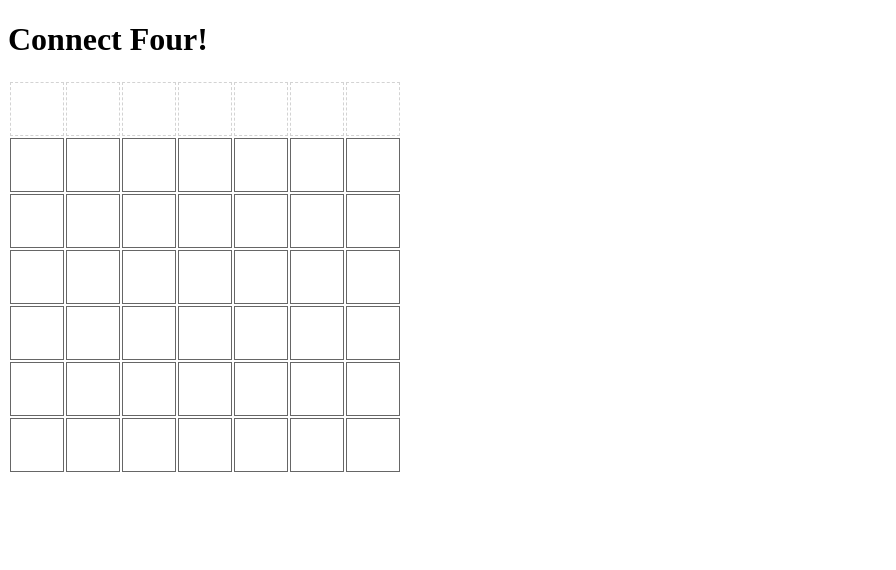
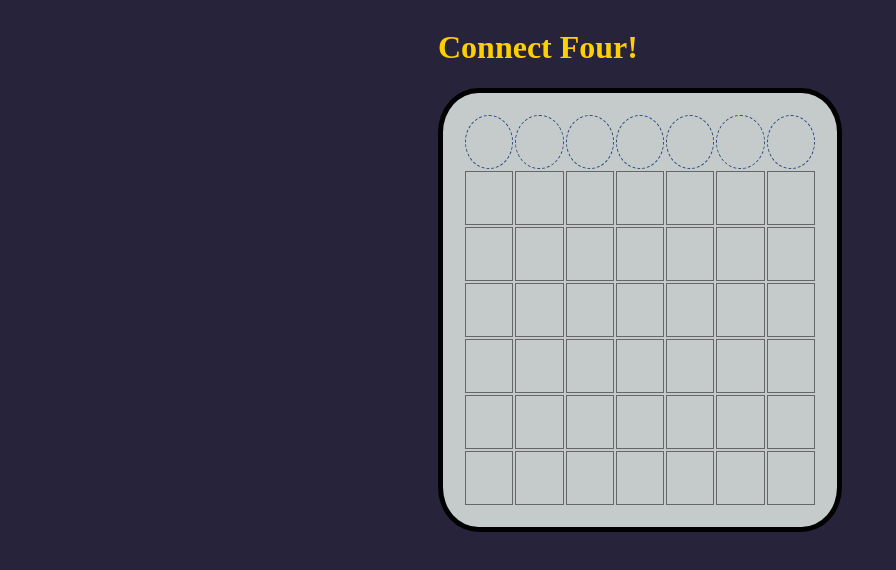
Before and after one commit to sterlingfire/connectFour, a plain HTML site: page index.html in a window 1280 px wide. Shown: the whole page, without its empty margins (0-896 px from the left). Drawn offline with Linux system fonts and the light colour scheme.

Commit message:
Added CSS

```diff
--- a/connect4.css
+++ b/connect4.css
@@ -1,5 +1,18 @@
 /* game board table */
-
+body {
+  background: rgba(39, 35, 58, 1);
+  display: flex;
+  justify-content: center;
+  align-items: center;
+  flex-direction: column;
+}
+#board {
+ /*stuff*/
+ padding: 5%;
+ border: 5px solid black;
+ border-radius: 10%;
+ background: rgba(196, 203, 202, 1);
+}
 #board td {
   width: 50px;
   height: 50px;
@@ -18,19 +31,23 @@
 
 /* TODO: make pieces red/blue,  depending on player 1/2 piece */
 .red {
-  background: red;
+  background: rgba(114, 0, 38, 1);
 }
 
 .blue {
-  background: blue;
+  background:rgba(44, 73, 127, 1);
 }
 
 /* column-top is table row of clickable areas for each column */
 
 #column-top td {
-  border: dashed 1px lightgray;
+  border: dashed 1px rgba(44, 73, 127, 1);
+  border-radius: 50%;
 }
 
 #column-top td:hover {
-  background-color: gold;
+  background-color: rgba(255, 207, 0, 1);
 }
+h1{
+  color:  rgba(255, 207, 0, 1);
+}
--- a/index.html
+++ b/index.html
@@ -1,15 +1,21 @@
 <!doctype html>
+<html>
+
 <head>
   <title>Connect 4</title>
   <link href="connect4.css" rel="stylesheet">
 </head>
+
 <body>
-<h1>Connect Four!</h1>
-<div id="game">
-  <table id="board"></table>
-</div>
+  <div class="container">
+    <h1>Connect Four!</h1>
+    <div id="game">
+      <table id="board"></table>
+    </div>
+  </div>
 
-<script src="connect4.js"></script>
+  <script src="connect4.js"></script>
 
 </body>
+
 </html>
```
